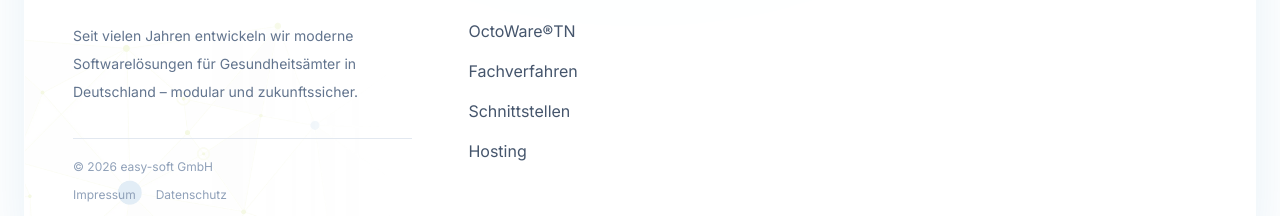
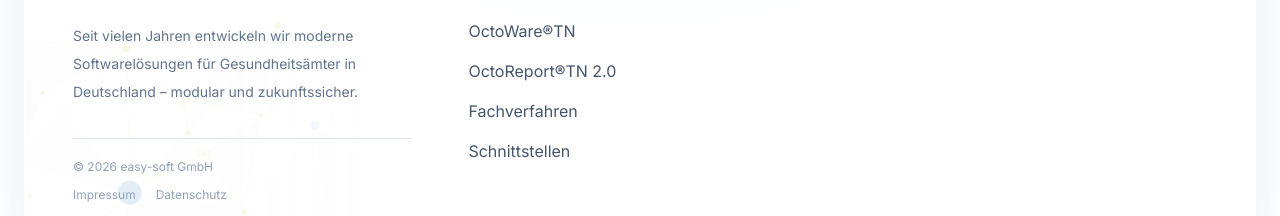
Before and after one commit to weblogger117-art/octoware-website, a Next.js app: page / in a window 1280 px wide. Shown: the part 6850-7066 px from the top of the page. Built offline with nearby package versions, Linux system fonts and the light colour scheme.

Commit message:
Update Footer.tsx

```diff
--- a/components/sections/Footer.tsx
+++ b/components/sections/Footer.tsx
@@ -158,9 +158,10 @@ export function Footer() {
       href="/plattform"
       className="
         text-slate-600
-        transition-colors
-        duration-200
-        hover:text-[#146ab1]
+    transition-all
+    duration-200
+    hover:translate-x-1
+    hover:text-[#146ab1]
       "
     >
       Überblick
@@ -205,6 +206,19 @@ export function Footer() {
   OctoWare®TN
 </Link>
 
+    <Link
+  href="/octoreport-tn"
+  className="
+    text-slate-600
+    transition-all
+    duration-200
+    hover:translate-x-1
+    hover:text-[#146ab1]
+  "
+>
+  OctoReport®TN 2.0
+</Link>
+
 <Link
   href="/fachverfahren"
   className="
@@ -231,19 +245,6 @@ export function Footer() {
   Schnittstellen
 </Link>
 
-<Link
-  href="/hosting"
-  className="
-    text-slate-600
-    transition-all
-    duration-200
-    hover:translate-x-1
-    hover:text-[#146ab1]
-  "
->
-  Hosting
-</Link>
-
   </div>
 
 </div>
```
